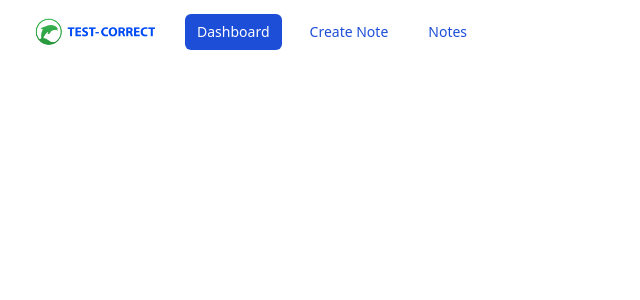
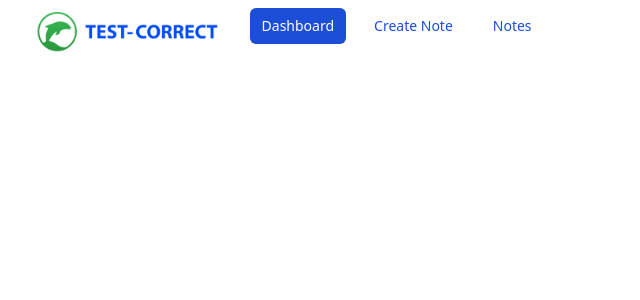
Before and after one commit to NezirNezirevic1054620/test-correct_with_chatgpt, a Flask app: page / in a window 1280 px wide. Shown: the top 300 px of the page, without its empty margins (0-640 px from the left). Run offline with Flask 3, Linux system fonts and the light colour scheme; some libraries are stand-ins or nearby versions.

Commit message:
enlarged logo

```diff
--- a/templates/index.html.j2
+++ b/templates/index.html.j2
@@ -11,7 +11,7 @@
                 <div class="relative flex h-16 items-center justify-between">
                     <div class="flex flex-1 items-center justify-center sm:items-stretch sm:justify-start">
                         <div class="flex flex-shrink-0 items-center">
-                            <img class="h-8 w-auto" src="static/test_correct.png" alt="Workflow">
+                            <img class="h-12 w-auto" src="static/test_correct.png" alt="Workflow">
                         </div>
                         <div class="hidden sm:ml-6 sm:block">
                             <div class="flex space-x-4">
```
